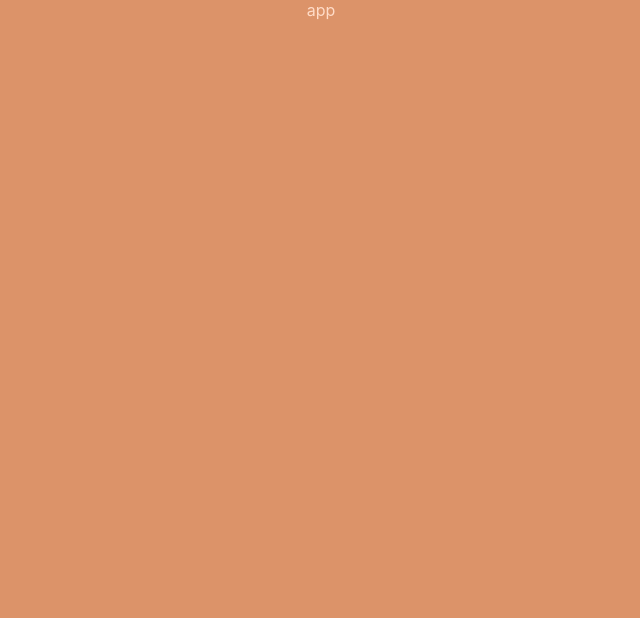
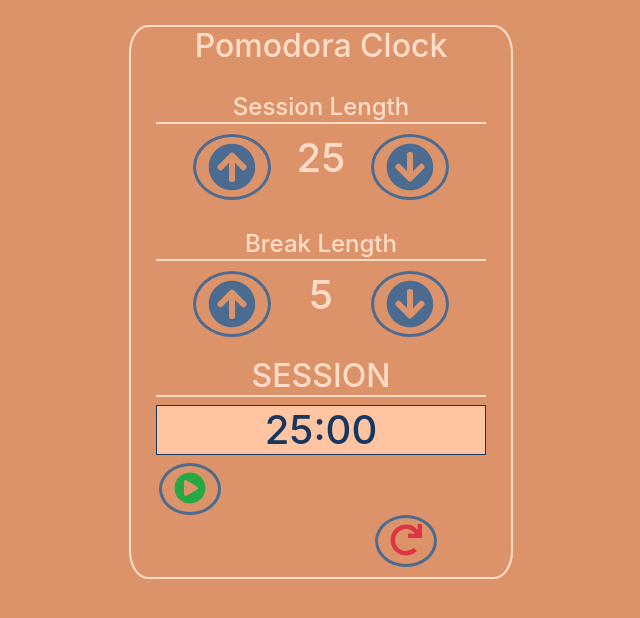
Before and after one commit to blondfro/react-pomodora-clock, a React (Create React App) app: page / in a window 1280 px wide. Shown: the top 618 px of the page, without its empty margins (319-959 px from the left). Built offline with nearby package versions, Linux system fonts and the light colour scheme.

Commit message:
now using font awesome icons. removed unused css
updated incr and decr functions.

added in new clock display component.

```diff
--- a/package.json
+++ b/package.json
@@ -5,6 +5,7 @@
   "dependencies": {
     "@fortawesome/fontawesome-svg-core": "^1.2.35",
     "@fortawesome/free-brands-svg-icons": "^5.15.3",
+    "@fortawesome/free-regular-svg-icons": "^5.15.3",
     "@fortawesome/free-solid-svg-icons": "^5.15.3",
     "@fortawesome/react-fontawesome": "^0.1.14",
     "@testing-library/jest-dom": "^4.2.4",
--- a/src/App.css
+++ b/src/App.css
@@ -1,41 +1,41 @@
-.App {
-  text-align: center;
-}
+/*.App {*/
+/*  text-align: center;*/
+/*}*/
 
-.App-logo {
-  height: 40vmin;
-  pointer-events: none;
-}
+/*.App-logo {*/
+/*  height: 40vmin;*/
+/*  pointer-events: none;*/
+/*}*/
 
-@media (prefers-reduced-motion: no-preference) {
-  .App-logo {
-    animation: App-logo-spin infinite 20s linear;
-  }
-}
+/*@media (prefers-reduced-motion: no-preference) {*/
+/*  .App-logo {*/
+/*    animation: App-logo-spin infinite 20s linear;*/
+/*  }*/
+/*}*/
 
-.App-header {
-  background-color: #282c34;
-  min-height: 100vh;
-  display: flex;
-  flex-direction: column;
-  align-items: center;
-  justify-content: center;
-  font-size: calc(10px + 2vmin);
-  color: white;
-}
+/*.App-header {*/
+/*  background-color: #282c34;*/
+/*  min-height: 100vh;*/
+/*  display: flex;*/
+/*  flex-direction: column;*/
+/*  align-items: center;*/
+/*  justify-content: center;*/
+/*  font-size: calc(10px + 2vmin);*/
+/*  color: white;*/
+/*}*/
 
-.App-link {
-  color: #61dafb;
-}
+/*.App-link {*/
+/*  color: #61dafb;*/
+/*}*/
 
-@keyframes App-logo-spin {
-  from {
-    transform: rotate(0deg);
-  }
-  to {
-    transform: rotate(360deg);
-  }
-}
+/*@keyframes App-logo-spin {*/
+/*  from {*/
+/*    transform: rotate(0deg);*/
+/*  }*/
+/*  to {*/
+/*    transform: rotate(360deg);*/
+/*  }*/
+/*}*/
 
 body {
   background-color: #DC9369;
@@ -60,7 +60,7 @@ h4 {
 
 .btn {
   border: 3px solid;
-  border-radius: 50px;
+  /*border-radius: 50px;*/
   border-color: #4B6B90;
   background-color: none;
 }
--- a/src/App.js
+++ b/src/App.js
@@ -1,11 +1,31 @@
 import React from 'react';
-import logo from './logo.svg';
+import 'bootstrap/dist/css/bootstrap.min.css';
+import $ from 'jquery';
+import Popper from "popper.js";
+import {
+    faPlayCircle,
+    faPauseCircle,
+    faArrowCircleUp,
+    faArrowCircleDown,
+    faRedo} from "@fortawesome/free-solid-svg-icons";
+import { library } from "@fortawesome/fontawesome-svg-core";
+
 import './App.css';
+import PomodoraClock from "./components/PomodoraClock";
+
+library.add(
+    faPlayCircle,
+    faPauseCircle,
+    faArrowCircleUp,
+    faArrowCircleDown,
+    faRedo
+);
+
 
 function App() {
   return (
     <div className="App">
-      app
+      <PomodoraClock />
     </div>
   );
 }
--- /dev/null
+++ b/src/components/ClockDisplay.js
@@ -0,0 +1,68 @@
+import React, {useEffect, useState} from 'react';
+import {FontAwesomeIcon} from "@fortawesome/react-fontawesome";
+
+function ClockDisplay({ timerType, timeLeft, running, begin, reset }) {
+    const [timeDisplay, setTimeDisplay] = useState('');
+
+    useEffect(() => {
+        const clock = () => {
+            let minutes = Math.floor(timeLeft / 60);
+            let seconds = timeLeft - minutes * 60;
+
+            minutes = minutes < 10 ? '0' + minutes : minutes;
+            seconds = seconds < 10 ? '0' + seconds : seconds;
+
+            setTimeDisplay(minutes + ':' + seconds);
+            // return minutes + ':' + seconds;
+        }
+
+        clock();
+        console.log('length has changed', timeLeft);
+
+    }, [timeLeft])
+
+
+
+
+
+    return (
+        <div>
+            <h2 id="timer-label">{timerType}</h2>
+            <h1 id="time-left">
+                {timeDisplay}
+            </h1>
+            <div className="row">
+                <button
+                    id="start_stop"
+                    className={
+                        running
+                            ? 'btn btn-outline-warning rounded-circle'
+                            : 'btn btn-outline-success rounded-circle'
+                    }
+                    onClick={begin}>{
+                    running
+                        ? <FontAwesomeIcon
+                            icon="pause-circle"
+                            size="2x"
+                            aria-hidden="true"/>
+                        : <FontAwesomeIcon
+                            icon="play-circle"
+                            size="2x"
+                            aria-hidden="true"/>
+                }</button>
+                <button
+                    id="reset"
+                    className="btn btn-outline-danger rounded-circle"
+                    onClick={reset}>
+                    <FontAwesomeIcon
+                        icon="redo"
+                        size="2x"
+                        aria-hidden="true"
+                    />
+                </button>
+            </div>
+        </div>
+    )
+}
+
+export default ClockDisplay;
--- a/src/components/PomodoraClock.js
+++ b/src/components/PomodoraClock.js
@@ -1,43 +1,193 @@
 import React, {useState} from 'react';
+import { FontAwesomeIcon } from "@fortawesome/react-fontawesome";
+
+import Timer from "./Timer";
+import ClockDisplay from "./ClockDisplay";
 
 function PomodoraClock() {
-    const [timerType, setTimerType] = useState('Session');
-    const [timeLeft, setTimeLeft] = useState(1500);
-    const [sessLength, setSessLength] = useState(25);
-    const [brkLength, setBrkLength] = useState(5);
-    const [running, setRunning] = useState(false);
+    const sessType = {
+        SESSION: 'SESSION',
+        BREAK: 'BREAK'
+    }
+    const [clockState, setClockState] = useState({
+        timerType: sessType.SESSION,
+        timeLeft: 1500,
+        sessLength: 25,
+        brkLength: 5,
+        running: false
+    });
+
+    // useEffect(() => {
+    //     clock();
+    //
+    // }, [clockState.timeLeft])
+
+
+    let alarmSound;
 
     // this will be for the set interval countdown.
     let tickHandler;
 
+
     // the ticker to decrement the timer.
-    const ticker = () => {}
+    const ticker = () => {
+        if(clockState.timeLeft === 0) {
+            clearInterval(tickHandler);
+            setClockState({...clockState, running: false});
+            alarmSound.play();
+            switchTimer();
+        } else {
+            let tmp = clockState.timeLeft;
+            setClockState({...clockState, timeLeft: tmp - 1});
+            console.log(clockState.timeLeft);
+        }
+    }
 
     // to start the countdown.
-    const beginCountDown = () => {}
+    const beginCountDown = () => {
+        if (!clockState.running) {
+            setClockState({...clockState, running: true});
+            tickHandler = setInterval(ticker, 1000);
+        } else {
+            clearInterval(tickHandler);
+            setClockState({...clockState, running: false})
+        }
+    }
 
     // to switch the timer between session and break.
-    const switchTimer = () => {}
+    const switchTimer = () => {
+        switch(clockState.timerType) {
+            case 'SESSION': {
+                setClockState({
+                    ...clockState,
+                    timerType: sessType.BREAK,
+                    timeLeft: clockState.brkLength * 60
+                });
+                beginCountDown();
+                break;
+            }
+            case 'BREAK': {
+                setClockState({
+                    ...clockState,
+                    timerType: sessType.SESSION,
+                    timeLeft: clockState.sessLength * 60
+                });
+                beginCountDown();
+                break;
+            }
+            default:
+                break;
+        }
+    }
 
     // to set the length of a session or break timer.
-    const setSessionLength = (e) => {}
+    const setSessionLength = (e) => {
+        if(!clockState.running) {
+            incDecTimer(
+                'SESSION',
+                e.currentTarget.value,
+                clockState.sessLength,
+                'sessLength');
+        }
+    }
 
-    const setTimerLength = (event, timerType) => {}
-
-    const setBreakLength = (e) => {}
+    const setBreakLength = (e) => {
+        if(!clockState.running) {
+            incDecTimer(
+                'BREAK',
+                e.currentTarget.value,
+                clockState.brkLength,
+                'brkLength');
+        }
+    }
 
     // to increase or decrease the timer.
-    const incDecTimer = (timerType, val, currLength, change) => {}
+    const incDecTimer = (timerType, val, currLength, change) => {
+        switch(val) {
+            case '+': {
+                if (currLength < 60) {
+                    setClockState({
+                        ...clockState,
+                        [change]: currLength + 1,
+                        timeLeft: timerType === clockState.timerType
+                            ? currLength * 60 + 60
+                            : clockState.timeLeft});
+                }
+                break;}
+            case '-': {
+                if (currLength > 1) {
+                    setClockState({
+                        ...clockState,
+                        [change]: currLength - 1,
+                        timeLeft: timerType === clockState.timerType
+                            ? currLength * 60 - 60
+                            : clockState.timeLeft
+                    });
+                }
+                break;}
+            default:
+                break;
+        }
+    }
 
     // to reset the timer.
-    const resetTimer = () => {}
+    const resetTimer = () => {
+        clearInterval(tickHandler);
+        setClockState({
+            timerType: 'Session',
+            timeLeft: 1500,
+            sessLength: 25,
+            brkLength: 5,
+            running: false,
+        });
+        alarmSound.pause();
+        alarmSound.currentTime = 0;
+    }
 
     // this will update the clock display.
-    const clock = () => {}
+    // const clock = () => {
+    //     let minutes = Math.floor(clockState.timeLeft / 60);
+    //     let seconds = clockState.timeLeft - minutes * 60;
+    //
+    //     minutes = minutes < 10 ? '0' + minutes : minutes;
+    //     seconds = seconds < 10 ? '0' + seconds : seconds;
+    //
+    //     return minutes + ':' + seconds;
+    // }
 
     return (
         <div>
+            <div id="pomodora-clock" className="container">
+                <h2 id="app-title">Pomodora Clock</h2>
+                <div>
+                    <Timer
+                        typeID='session-label' title='Session Length'
+                        incrID='session-increment' decrID='session-decrement'
+                        lengthID='session-length' length={clockState.sessLength}
+                        onClick={setSessionLength}
+                    />
+                    <Timer
+                        typeID='break-label' title='Break Length'
+                        incrID='break-increment' decrID='break-decrement'
+                        lengthID='break-length' length={clockState.brkLength}
+                        onClick={setBreakLength}
+                    />
+                </div>
 
+                <div id="count-down">
+                    <ClockDisplay
+                        timerType={clockState.timerType}
+                        timeLeft={clockState.timeLeft}
+                        running={clockState.running}
+                        begin={beginCountDown}
+                        reset={resetTimer}
+                    />
+
+                </div>
+                <audio id="beep"
+                       src="http://www.blondfro.com/sounds/mp3s/Twin-bell-alarm-clock-ringing-short.mp3"
+                       ref={(audio) => {alarmSound = audio}}/>
+            </div>
         </div>
     )
 }
--- a/src/components/Timer.js
+++ b/src/components/Timer.js
@@ -1,9 +1,33 @@
 import React from 'react';
+import { FontAwesomeIcon } from '@fortawesome/react-fontawesome';
 
-function Timer({ typeID, title, incrID, decrID, lengthID, length, click }) {
+function Timer({ typeID, title, incrID, decrID, lengthID, length, onClick }) {
     return (
-        <div>
-
+        <div id="counters" className="justify-content-center">
+            <h4 id={typeID}>{title}</h4>
+            <div className="row justify-content-center">
+                <button
+                    id={incrID}
+                    className="btn btn-outline-dark rounded-circle"
+                    onClick={onClick}
+                    value="+">
+                    <FontAwesomeIcon
+                        icon="arrow-circle-up"
+                        size="3x"
+                        aria-hidden="true" />
+                </button>
+                <h1 id={lengthID}>{length}</h1>
+                <button
+                    id={decrID}
+                    className="btn btn-outline-dark rounded-circle"
+                    onClick={onClick}
+                    value="-">
+                    <FontAwesomeIcon
+                        icon="arrow-circle-down"
+                        size="3x"
+                        aria-hidden="true" />
+                </button>
+            </div>
         </div>
     )
 }
```
Also changed, not shown: 1 other file (tests, documents, lock files or other folders).
